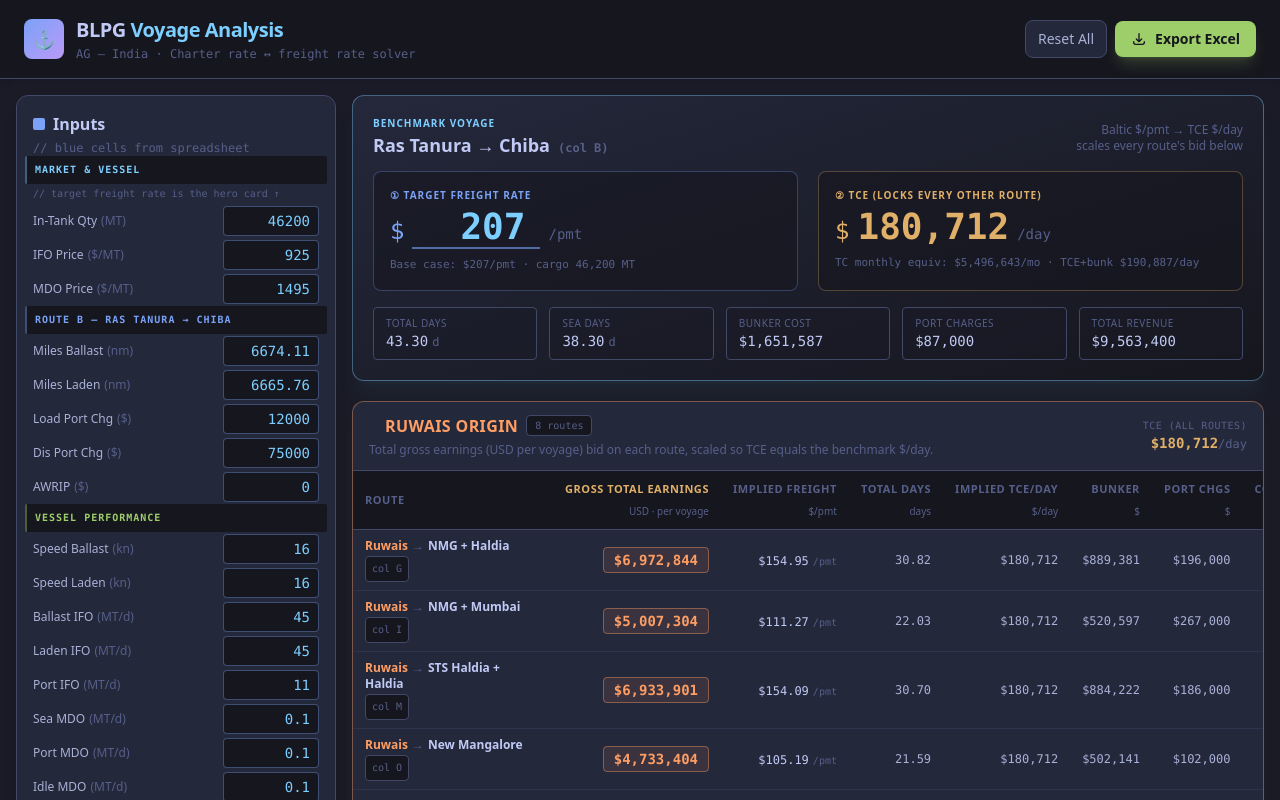
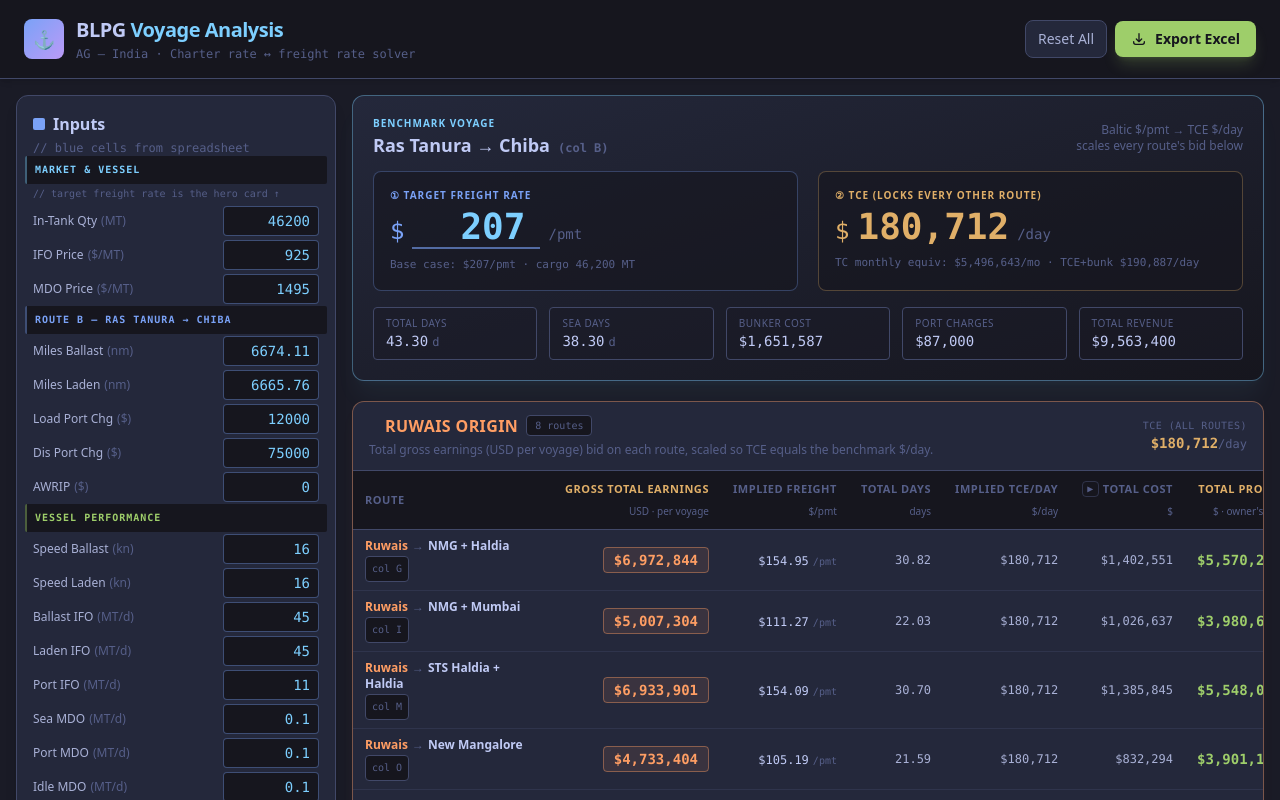
Before and after one commit to sriniwas512/BLPG-Analysis, a React (Vite) app: page / in a window 1280 px wide. Shown: the top 800 px of the page. Built offline with nearby package versions, Linux system fonts and the light colour scheme.

Commit message:
Replace Bunker/Port/Commission columns with Total Cost + Total Profit
Total Cost column has a ▶/◀ toggle to expand into the 3-column breakdown.
Total Profit (green) = totalFreight − totalCost (owner's net hire).

https://claude.ai/code/session_01VHUArV3Enea7QuzvxsVxd4

```diff
--- a/src/components/RouteGroup.jsx
+++ b/src/components/RouteGroup.jsx
@@ -18,10 +18,12 @@ export default function RouteGroup({
   inputs, distanceMatrix, onAdd, onEdit, onDelete, onReset,
 }) {
   const [expandedId, setExpandedId] = useState(null);
+  const [showBreakdown, setShowBreakdown] = useState(false);
   if (!routes || routes.length === 0) return null;
   const c = COLOR_MAP[color];
 
-  const COL_COUNT = 9; // route + earnings + $/pmt + days + sea + bunker + port + comm + edit
+  // route + earnings + $/pmt + days + tce + [breakdown: bunker+port+comm] + totalCost + profit + edit
+  const COL_COUNT = showBreakdown ? 11 : 8;
 
   return (
     <section className={`bg-tn-bg-alt rounded-xl border ${c.border} shadow-lg ${c.ring} overflow-hidden`}>
@@ -58,14 +60,41 @@ export default function RouteGroup({
               <Th sub="$/pmt">Implied Freight</Th>
               <Th sub="days">Total Days</Th>
               <Th sub="$/day">Implied TCE/Day</Th>
+
+              {/* Expandable cost breakdown */}
+              {showBreakdown && (
+                <>
                   <Th sub="$">Bunker</Th>
                   <Th sub="$">Port Chgs</Th>
                   <Th sub="$">Commission</Th>
+                </>
+              )}
+
+              {/* Total Cost header with expand toggle */}
+              <th className="px-3 py-2 text-[11px] font-semibold uppercase tracking-wider border-b border-tn-border
+                             whitespace-nowrap text-right text-tn-muted">
+                <div className="flex items-center justify-end gap-1">
+                  <button
+                    onClick={() => setShowBreakdown((b) => !b)}
+                    title={showBreakdown ? 'Hide breakdown' : 'Show cost breakdown'}
+                    className="text-[10px] px-1 py-0.5 rounded border border-tn-border/60
+                               text-tn-muted hover:text-tn-fg hover:border-tn-fg transition-colors font-mono leading-none"
+                  >
+                    {showBreakdown ? '◀' : '▶'}
+                  </button>
+                  Total Cost
+                </div>
+                <div className="font-normal normal-case tracking-normal text-[10px] text-tn-muted mt-0.5 text-right">$</div>
+              </th>
+
+              <Th highlight sub="$ · owner's net">Total Profit</Th>
               <th className="px-2 border-b border-tn-border w-8" />
             </tr>
           </thead>
           <tbody>
-            {routes.map((row) => (
+            {routes.map((row) => {
+              const profit = row.totalFreight - row.totalCost;
+              return (
                 <>
                   <tr key={row.id} className="border-b border-tn-border/40 hover:bg-tn-bg-hi transition-colors">
                     <td className="px-3 py-2 sticky left-0 z-10 bg-tn-bg-alt">
@@ -88,9 +117,22 @@ export default function RouteGroup({
 
                     <Td>{fmtD(row.totalDays)}</Td>
                     <Td>${fmt0(row.impliedTce)}</Td>
+
+                    {showBreakdown && (
+                      <>
                         <Td>${fmt0(row.bunkerCost)}</Td>
                         <Td>${fmt0(row.portChg)}</Td>
                         <Td>{row.commission != null ? `$${fmt0(row.commission)}` : '–'}</Td>
+                      </>
+                    )}
+
+                    <Td>${fmt0(row.totalCost)}</Td>
+
+                    <td className="px-3 py-2 text-right whitespace-nowrap">
+                      <span className="font-mono font-bold text-sm text-tn-green">
+                        ${fmt0(profit)}
+                      </span>
+                    </td>
 
                     <td className="px-2 py-2 text-center">
                       <button
@@ -123,7 +165,8 @@ export default function RouteGroup({
                     </tr>
                   )}
                 </>
-            ))}
+              );
+            })}
 
             {/* Add route row */}
             <tr className="border-t border-tn-border/40">
```
Also changed, not shown: 5 other files (tests, documents, lock files or other folders). Lines whose indentation alone changed are shown as unchanged.
